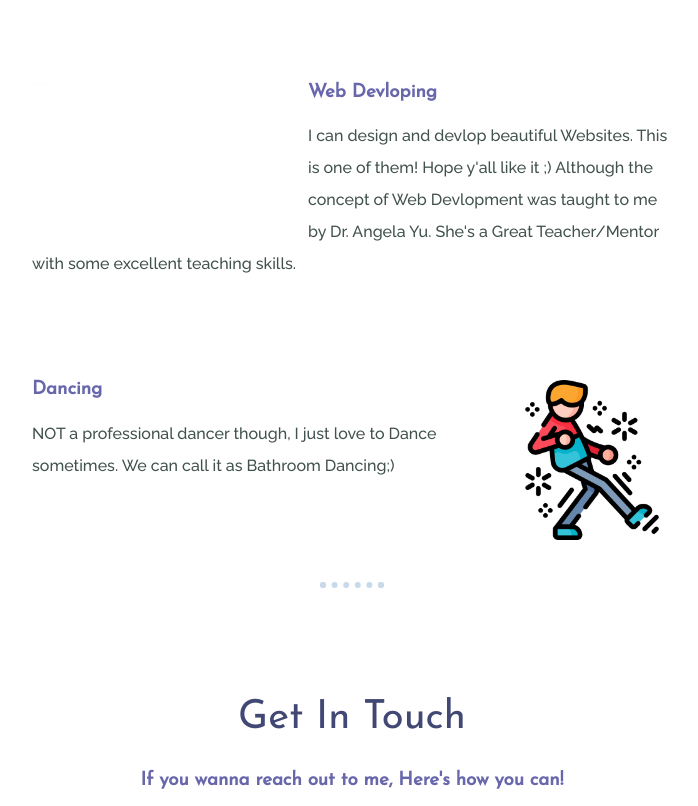
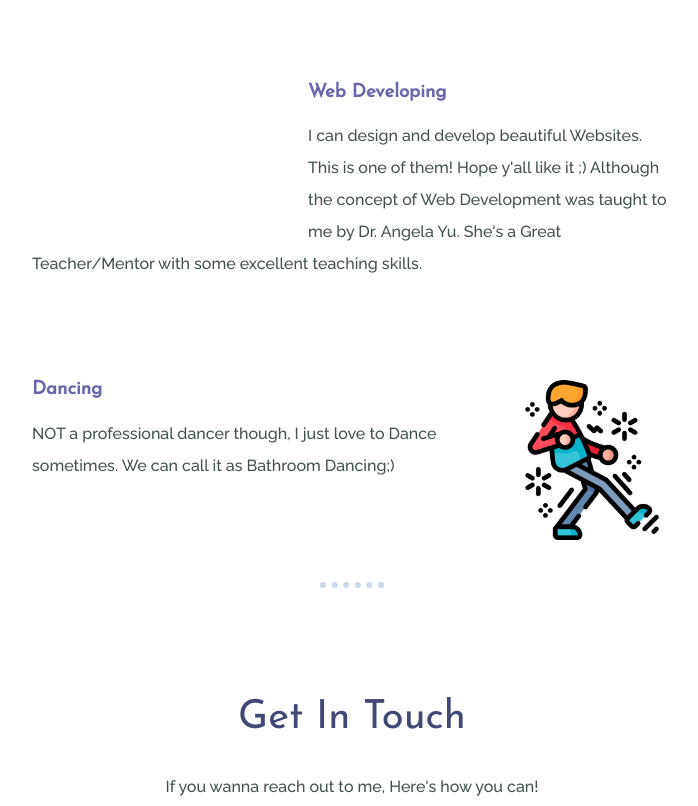
Before and after one commit to rajkhake77/Raj-NewWebsite, a plain HTML site: page index.html in a window 1280 px wide. Shown: the part 1540-2346 px from the top of the page, without its empty margins (288-986 px from the left). Drawn offline with Linux system fonts and the light colour scheme.

Commit message:
Spelling Corrections

```diff
--- a/index.html
+++ b/index.html
@@ -40,8 +40,8 @@
       <h2>My Skills.</h2>
       <div class="skill-row">
         <img class="webdev-img" src="images/web.gif" alt="web-devlopment">
-        <h3>Web Devloping</h3>
-        <p>I can design and devlop beautiful Websites. This is one of them! Hope y'all like it ;) Although the concept of Web Devlopment was taught to me by Dr. Angela Yu. She's a Great Teacher/Mentor with some excellent teaching skills. </p>
+        <h3>Web Developing</h3>
+        <p>I can design and develop beautiful Websites. This is one of them! Hope y'all like it ;) Although the concept of Web Development was taught to me by Dr. Angela Yu. She's a Great Teacher/Mentor with some excellent teaching skills. </p>
       </div>
       <div class="skill-row">
         <img class="dancer-img" src="images/dance.png" alt="Dance-pic">
@@ -52,7 +52,7 @@
     <hr>
     <div class="contact-me">
       <h2>Get In Touch</h2>
-      <h3>If you wanna reach out to me, Here's how you can!</h3>
+      <p>If you wanna reach out to me, Here's how you can!</p>
       <p>My social handles are given below.</p>
       <a class="btn" href="mailto:rajkhake89@gmail.com">CONTACT ME</a>
     </div>
@@ -60,7 +60,7 @@
 
 
   <div class="bottom-container">
-    <a class="footer-link" href="https://www.linkedin.com/">LinkedIn</a>
+    <a class="footer-link" href="https://www.linkedin.com/in/RajKhake">LinkedIn</a>
     <a class="footer-link" href="https://twitter.com/khake_raj">Twitter</a>
     <a class="footer-link" href="https://www.instagram.com/_raaaj_36">Instagram</a>
     <p class="copyright"> © 2022 Raj Khake.</p>
```
